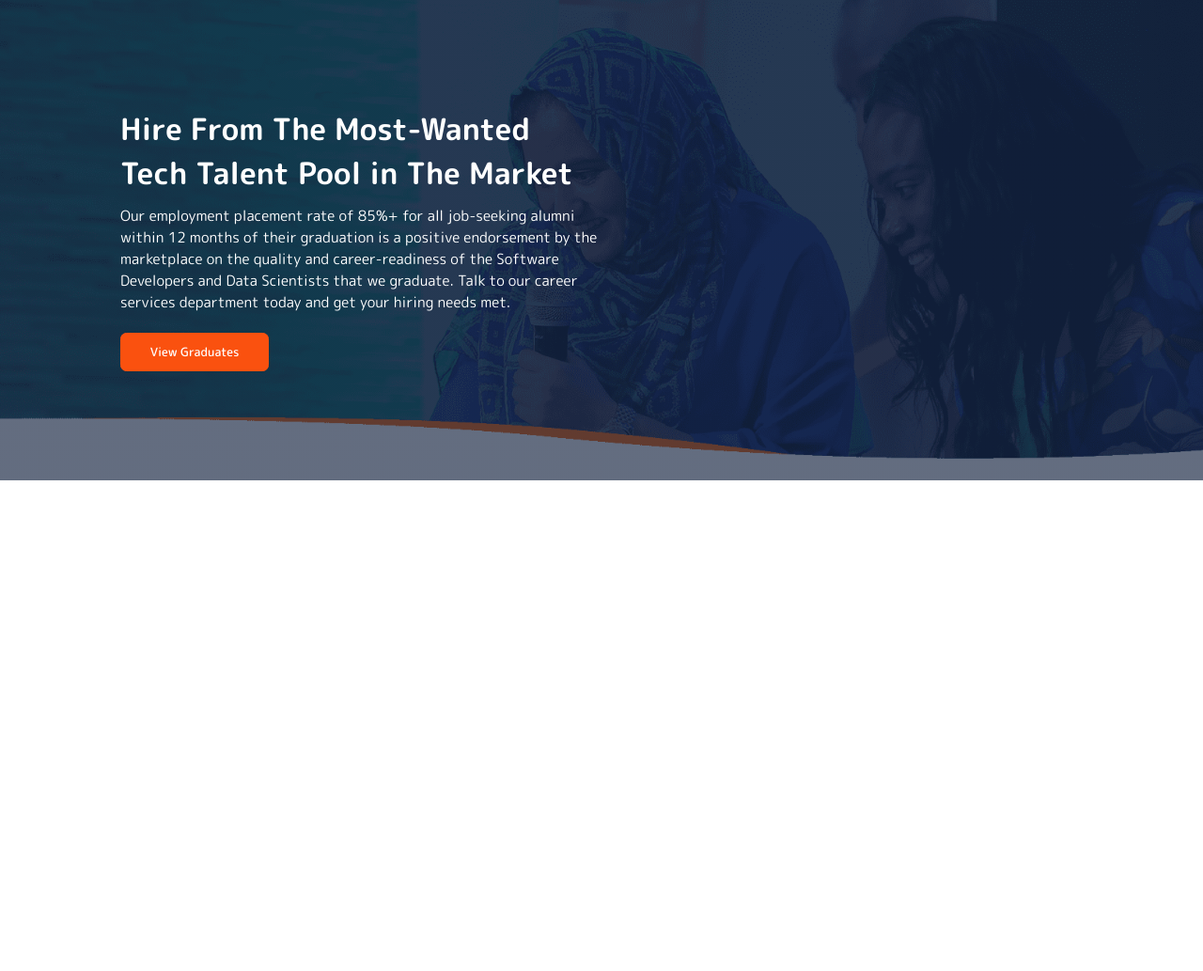
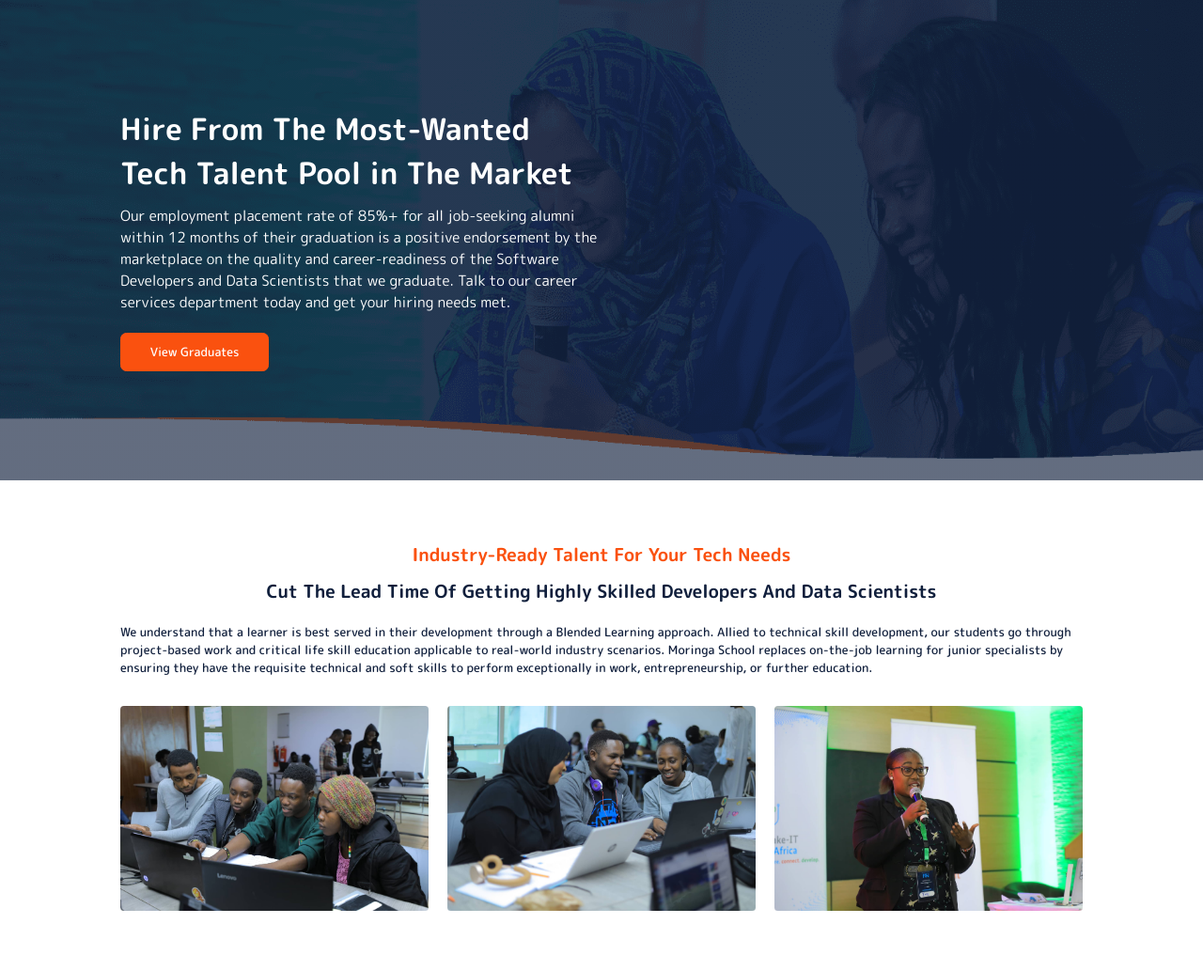
Before and after one commit to thesmartcoder7/moringa-graduates, a Django app: page / in a window 1280 px wide. Shown: the part 91-1124 px from the top of the page at 94% size. Before the commit the page ends 602 px from the top, so only its background shows below. Run offline with Django 4.2, Linux system fonts and the light colour scheme.

Commit message:
style: structure and style the ready section

```diff
--- a/app/static/app/css/index.css
+++ b/app/static/app/css/index.css
@@ -94,6 +94,9 @@ body main header .right .search form input[type=submit] {
   color: #fff;
   padding: 3% 10%;
 }
+body main header .right .search form input[type=submit]:hover {
+  background-color: rgba(16, 31, 60, 0.8431372549);
+}
 body main header .right .user {
   display: flex;
   align-items: center;
@@ -175,7 +178,46 @@ body main #hero a {
   background-color: #fa510f;
   border: 0.1vw solid #fa510f;
   border-radius: 0.5vw;
+  transition: 0.3s ease-in-out;
 }
 body main #hero a:hover {
   background-color: transparent;
+  transition: 0.3s ease-in-out;
+}
+body main #ready {
+  padding: 5% 10%;
+}
+body main #ready .top {
+  margin-bottom: 3%;
+}
+body main #ready .top .mini {
+  width: 100%;
+  text-align: center;
+  color: #fa510f;
+  font-weight: 700;
+  font-size: 1.5vw;
+  text-transform: capitalize;
+  margin-bottom: 1%;
+}
+body main #ready .top .main {
+  width: 100%;
+  text-align: center;
+  color: #101f3c;
+  font-weight: 700;
+  font-size: 1.5vw;
+  text-transform: capitalize;
+  margin-bottom: 2%;
+}
+body main #ready .top p {
+  font-size: 1vw;
+  color: #101f3c;
+}
+body main #ready .bottom {
+  display: flex;
+  align-items: center;
+  justify-content: space-between;
+}
+body main #ready .bottom img {
+  width: 32%;
+  border-radius: 0.3vw;
 }/*# sourceMappingURL=index.css.map */
--- a/app/static/app/css/index.scss
+++ b/app/static/app/css/index.scss
@@ -83,6 +83,9 @@ body {
               background-color: $moringa_navy;
               color: #fff;
               padding: 3% 10%;
+              &:hover {
+                background-color: #101f3cd7;
+              }
             }
           }
         }
@@ -169,8 +172,49 @@ body {
         background-color: $moringa_primary;
         border: 0.1vw solid $moringa_primary;
         border-radius: 0.5vw;
+        transition: 0.3s ease-in-out;
         &:hover {
           background-color: transparent;
+          transition: 0.3s ease-in-out;
+        }
+      }
+    }
+
+    // industry ready styling
+    #ready {
+      padding: 5% 10%;
+      .top {
+        margin-bottom: 3%;
+        .mini {
+          width: 100%;
+          text-align: center;
+          color: $moringa_primary;
+          font-weight: 700;
+          font-size: 1.5vw;
+          text-transform: capitalize;
+          margin-bottom: 1%;
+        }
+        .main {
+          width: 100%;
+          text-align: center;
+          color: $moringa_navy;
+          font-weight: 700;
+          font-size: 1.5vw;
+          text-transform: capitalize;
+          margin-bottom: 2%;
+        }
+        p {
+          font-size: 1vw;
+          color: $moringa_navy;
+        }
+      }
+      .bottom {
+        display: flex;
+        align-items: center;
+        justify-content: space-between;
+        img {
+          width: 32%;
+          border-radius: 0.3vw;
         }
       }
     }
--- a/app/templates/app/index.html
+++ b/app/templates/app/index.html
@@ -75,9 +75,41 @@
         </h2>
         <a href="">View Graduates</a>
       </section>
-      <section id="ready"></section>
+      <section id="ready">
+        <div class="top">
+          <h3 class="mini">industry-ready talent for your tech needs</h3>
+          <h3 class="main">
+            Cut the lead time of getting highly skilled Developers and Data
+            Scientists
+          </h3>
+          <p>
+            We understand that a learner is best served in their development
+            through a Blended Learning approach. Allied to technical skill
+            development, our students go through project-based work and critical
+            life skill education applicable to real-world industry scenarios.
+            Moringa School replaces on-the-job learning for junior specialists
+            by ensuring they have the requisite technical and soft skills to
+            perform exceptionally in work, entrepreneurship, or further
+            education.
+          </p>
+        </div>
+        <div class="bottom">
+          <img
+            src="{% static 'app/images/learning.jpg' %}"
+            alt="students learning"
+          />
+          <img
+            src="{% static 'app/images/learning2.jpg' %}"
+            alt="students learning"
+          />
+          <img
+            src="{% static 'app/images/learning3.jpg' %}"
+            alt="students learning"
+          />
+        </div>
+      </section>
+      <section id="partners"></section>
       <section id="alumini"></section>
-      <section id="partners"></section>
       <section id="outcomes"></section>
     </main>
   </body>
```
Also changed, not shown: app/static/app/images/adrian.png (added), app/static/app/images/andela.png (added), app/static/app/images/learning.jpg (added), app/static/app/images/learning2.jpg (added), app/static/app/images/learning3.jpg (added), app/static/app/images/safaricom.png (added), app/static/app/images/sanlam.png (added), 1 other file.
